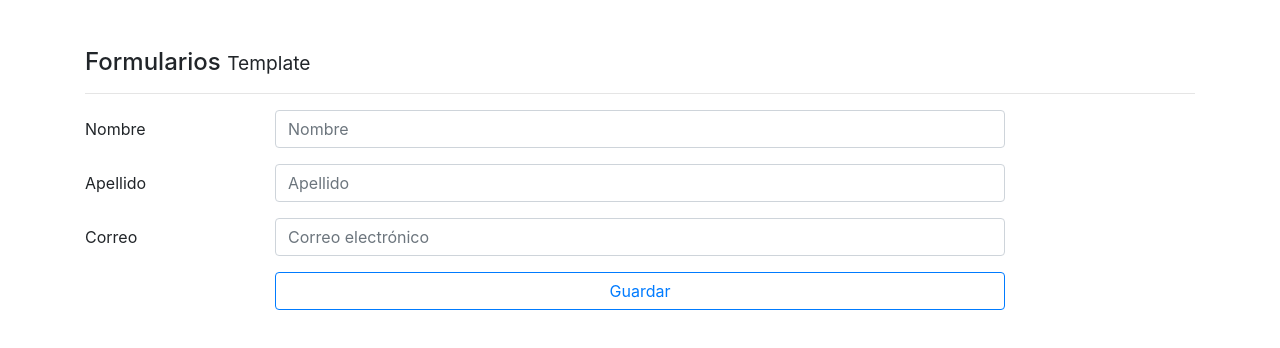
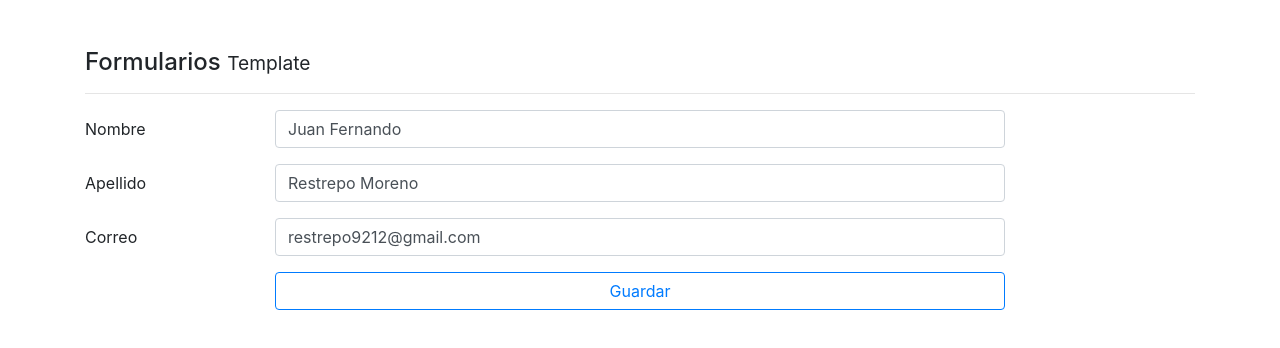
Before and after one commit to restrepo86/formularios, an Angular app: page /template in a window 1280 px wide. Shown: the top 348 px of the page. Built offline with nearby package versions, Linux system fonts and the light colour scheme.

Commit message:
Se agregan validaciones a formulario en el campo apellido, y se precargan los datos por defecto

```diff
--- a/src/app/pages/template/template.component.html
+++ b/src/app/pages/template/template.component.html
@@ -16,7 +16,7 @@
             <label class="col-2 col-form-label">Apellido</label>
             <div class="col-8">
 
-                <input class="form-control" type="text" placeholder="Apellido">
+                <input class="form-control" type="text" name="apellido" [class.is-invalid]="apellido.invalid && apellido.touched" [ngModel]="usuario.apellido" required minlength="5" placeholder="Apellido" #apellido="ngModel">
             </div>
         </div>
 
@@ -26,7 +26,7 @@
         <label class="col-2 col-form-label">Correo</label>
         <div class="col-8">
 
-            <input class="form-control" type="email" placeholder="Correo electrónico" name="correo" ngModel pattern="[a-z0-9._%+-]+@[a-z0-9.-]+\.[a-z]{2,3}$" [class.is-invalid]="correo.invalid && correo.touched" #correo="ngModel">
+            <input class="form-control" type="email" placeholder="Correo electrónico" name="correo" [ngModel]="usuario.correo" pattern="[a-z0-9._%+-]+@[a-z0-9.-]+\.[a-z]{2,3}$" required [class.is-invalid]="correo.invalid && correo.touched" #correo="ngModel">
         </div>
     </div>
 
--- a/src/app/pages/template/template.component.ts
+++ b/src/app/pages/template/template.component.ts
@@ -9,7 +9,9 @@ import { NgForm } from '@angular/forms';
 export class TemplateComponent implements OnInit {
 
   public usuario = {
-    nombre: ''
+    nombre: 'Juan Fernando',
+    apellido: 'Restrepo Moreno',
+    correo: 'restrepo9212@gmail.com'
   };
 
   constructor() { }
```
